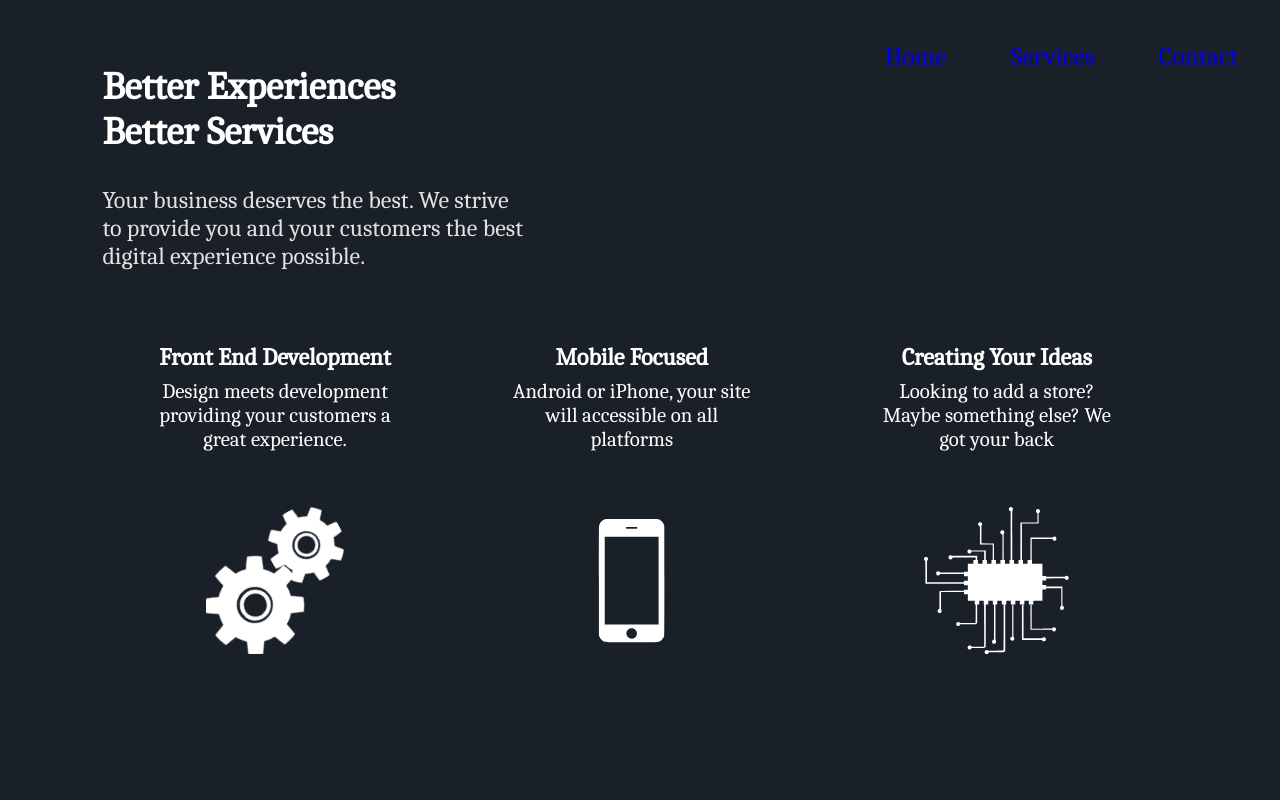
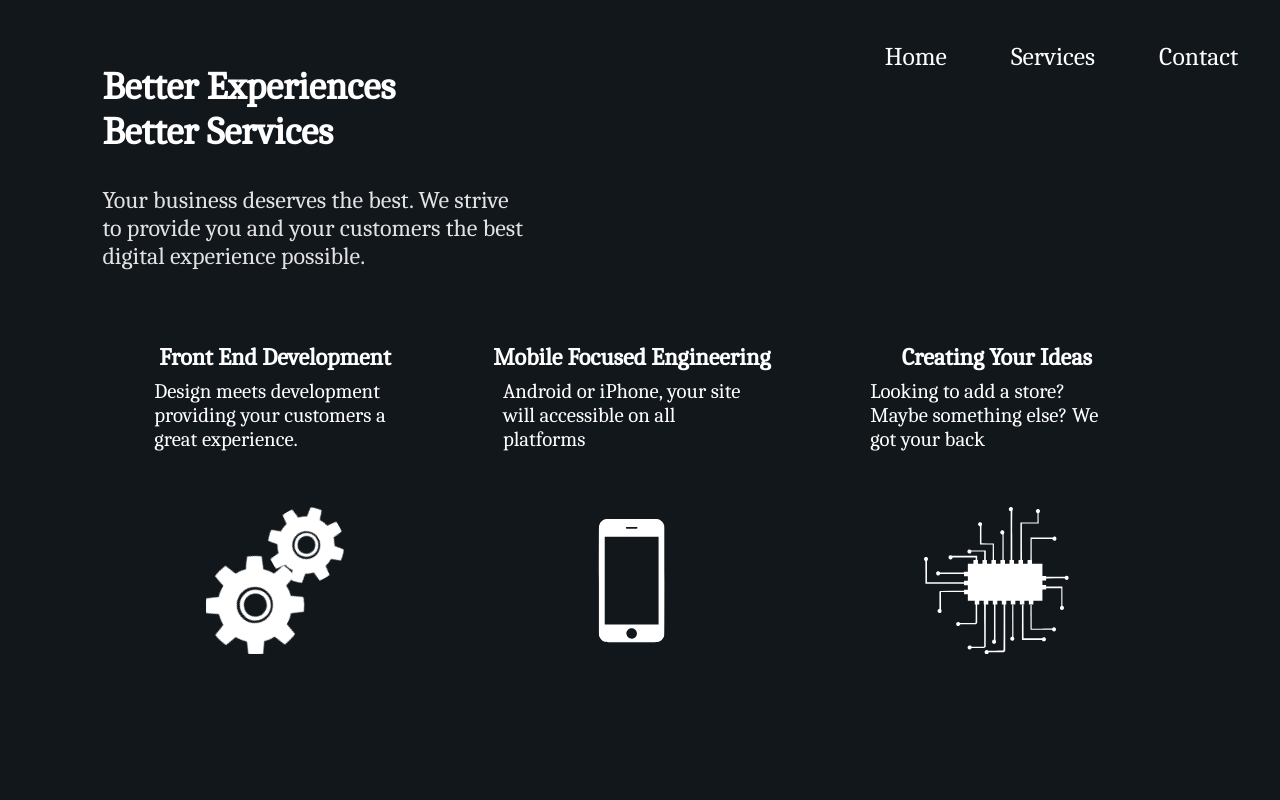
Before and after one commit to Tactenator/paleblackdot-v2, a React (Create React App) app: page /services in a window 1280 px wide. Shown: the top 800 px of the page. Built offline with nearby package versions, Linux system fonts and the light colour scheme.

Commit message:
fixed navbar and switched colors around

```diff
--- a/src/index.css
+++ b/src/index.css
@@ -60,12 +60,13 @@ nav {
   flex-direction: column;
   align-items: center;
   justify-content: flex-start;
+  margin-top: 6vh;
 }
 
 .mobile-menu {
   display: none;
   position: absolute;
-  top: 7vh;
+  top: 0;
   left: 0;
   height: 100vh;
   width: 100vw;
@@ -73,6 +74,10 @@ nav {
   color: #fff;
   z-index: 5;
   overflow: hidden;
+}
+
+.mobile-menu div {
+  margin-top: 10vh;
 }
 
 .mobile-menu a {
@@ -83,6 +88,10 @@ nav {
   display: flex;
   flex-direction: row;
   gap: 5vw;
+}
+
+.navbar a:link {
+  color: #fff;
 }
 
 .navbar a {
@@ -219,7 +228,7 @@ svg  {
 
 #about {
   width: 100%;
-  background: #192027;
+  background: #12171c;
 }
 
 .about {
@@ -245,7 +254,6 @@ svg  {
 .service {
   display: flex;
   flex-direction: column;
-  text-align: center;
   width: auto;
   height: 100%;
   position: relative;
@@ -254,6 +262,15 @@ svg  {
 
 .service h2 {
   font-weight: bold;
+  text-align: center;
+}
+
+.service span {
+  text-align: left;
+}
+
+.service div svg {
+  text-align: center;
 }
 
 .service span {
@@ -284,7 +301,7 @@ svg  {
 #principles {
   padding: 8vh 8vw;
   margin-top: 16vh;
-  background: #12171c;
+  background: #192027;
   display: grid;
   grid-template-columns: 1fr 1fr 1fr;
 }
@@ -302,7 +319,7 @@ svg  {
 }
 
 .services-contact {
-  background: #192027;
+  background: #12171c;
   text-align: center;
   height: 50vh;
   display: flex;
--- a/src/pages/about.js
+++ b/src/pages/about.js
@@ -56,7 +56,7 @@ const About = () => {
                 <Frontend />
             </m.div>
             <m.div className='service' variants={item}>
-                <h2>Mobile Focused</h2>
+                <h2>Mobile Focused Engineering</h2>
                 <span>Android or iPhone, your site will accessible on all platforms</span>
                 <Mobile />
             </m.div>
--- a/src/pages/contact.js
+++ b/src/pages/contact.js
@@ -43,6 +43,7 @@ const Contact = () => {
         initial={{ y: '100%'}}
         animate={{ y: 0 }}
         transition={{ delay: 0.3, duration: 0.5, ease: "easeInOut"}}
+        exit={{ opacity: 0, transition: {duration: 0.3 } }}
         >Let's Get Started</m.h1>
     </div>
         <m.form className="contact-form"
```
